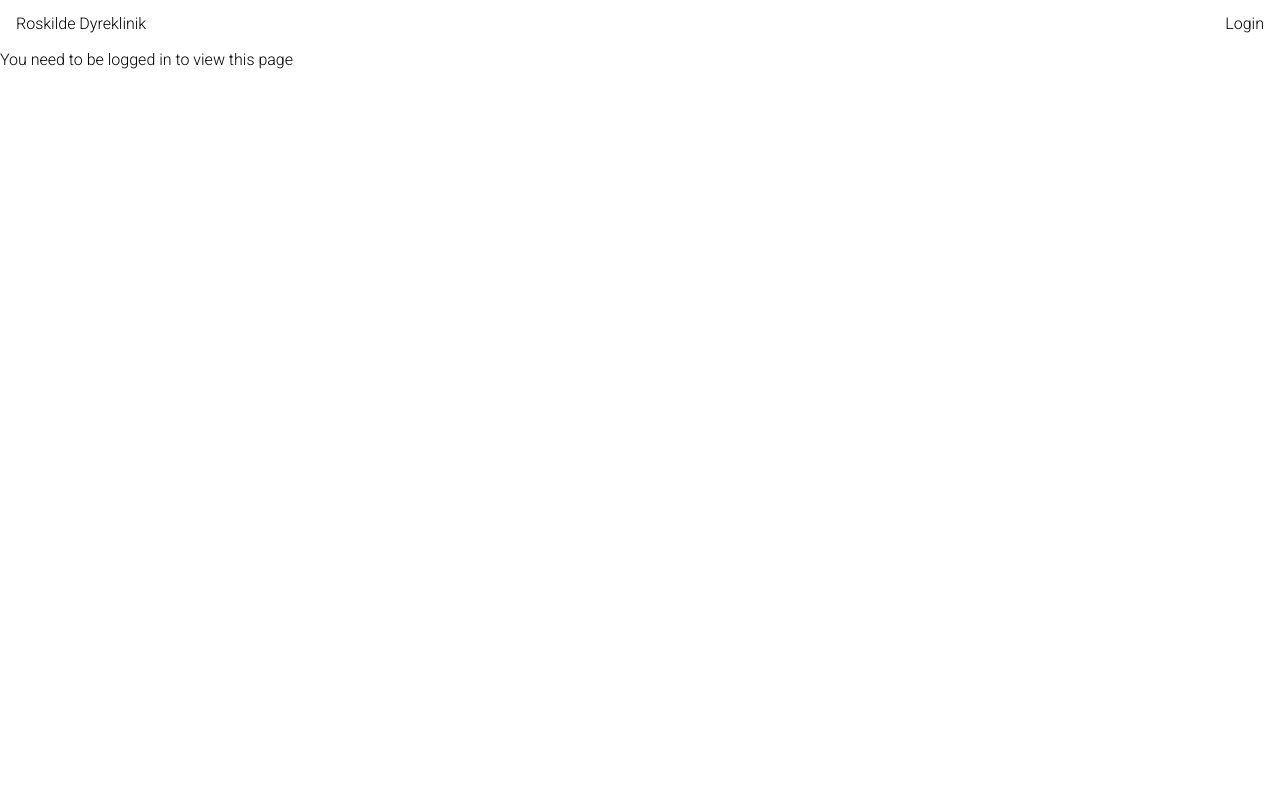
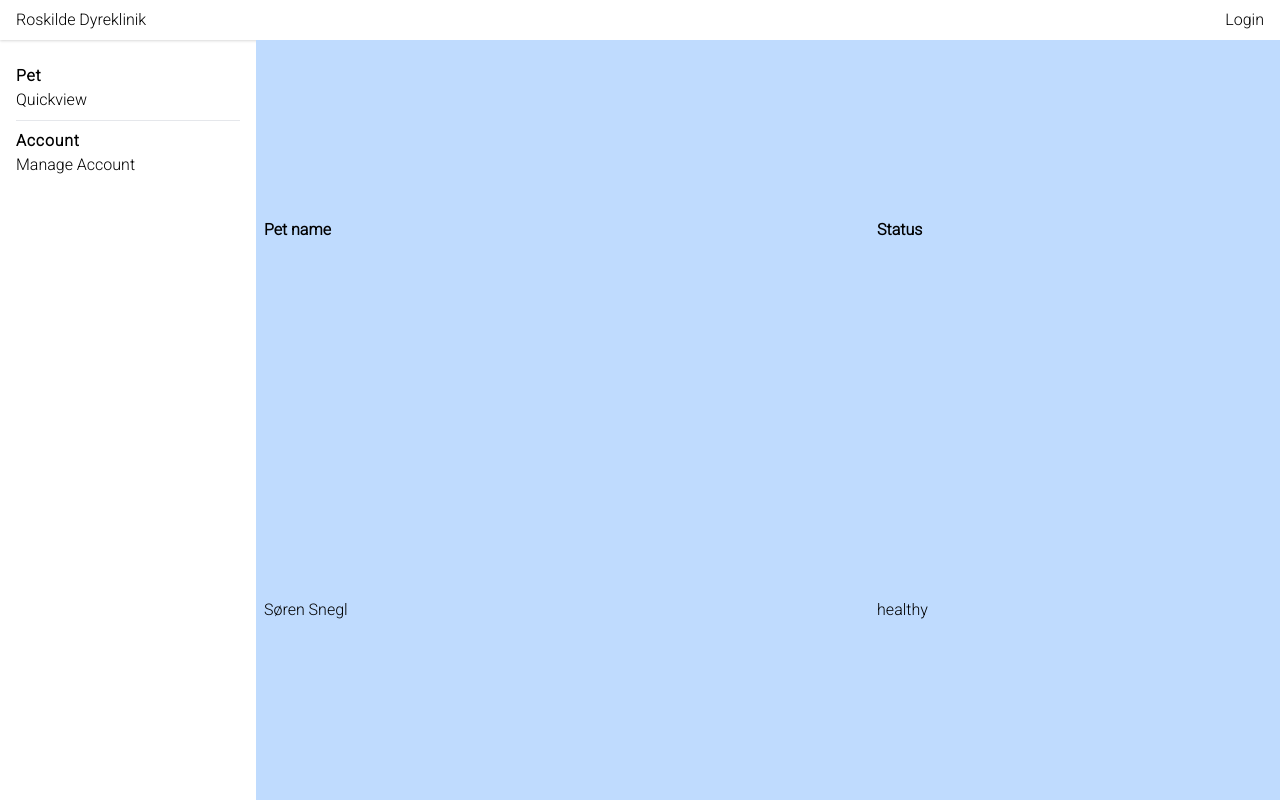
Before and after one commit to MathiasYde/Animal-Clinic, a React (Create React App) app: page /home in a window 1280 px wide. Built offline with nearby package versions, Linux system fonts and the light colour scheme; no server answers.

Commit message:
basic home quickview

```diff
--- a/package.json
+++ b/package.json
@@ -8,11 +8,13 @@
     "@testing-library/react": "^11.2.5",
     "@testing-library/user-event": "^12.8.3",
     "firebase": "^8.3.0",
+    "material-icons-react": "^1.0.4",
     "react": "^17.0.1",
     "react-dom": "^17.0.1",
     "react-firebase-hooks": "^3.0.2",
     "react-router-dom": "^5.2.0",
     "react-scripts": "4.0.3",
+    "sweetalert": "^2.1.2",
     "web-vitals": "^1.1.0"
   },
   "scripts": {
--- a/public/index.html
+++ b/public/index.html
@@ -32,9 +32,9 @@
   </style>
 </head>
 
-<body>
+<body style="height: 100vh; display: flex; flex-direction: column;">
   <noscript>You need to enable JavaScript to run this app.</noscript>
-  <div id="root"></div>
+  <div style="flex: 1; display: flex;" id="root"></div>
 </body>
 
 </html>
--- a/src/components/navbar.js
+++ b/src/components/navbar.js
@@ -15,7 +15,7 @@ export default function NavBar(props) {
   }
 
   return (
-    <nav className="flex flex-row items-center justify-between h-10 m-1 mx-4 bg-white">
+    <nav className="flex flex-row items-center justify-between h-10 p-1 px-4 bg-white shadow">
       <Link to="/">Roskilde Dyreklinik</Link>
 
       {
--- /dev/null
+++ b/src/components/petcard.js
@@ -0,0 +1,27 @@
+import React from "react"
+
+import MaterialIcon, { colorPalette } from 'material-icons-react';
+
+export default function PetCard(props) {
+
+  return (
+    <div className="flex flex-col flex-grow-0 flex-shrink-0 w-64 overflow-hidden bg-white rounded shadow h-96">
+      <div className="relative w-full h-32">
+        <img src={props.imagesource} alt={props.imagealt} />
+        <div className="absolute inset-x-0 bottom-0 flex items-center justify-center w-20 h-20 mx-auto transform translate-y-12 bg-white rounded-full shadow">
+          <MaterialIcon icon="check" size="large" color="#00ee00"/>
+        </div>
+      </div>
+      {/* <div className="flex items-center justify-center w-24 h-24 mx-auto transform -translate-y-12 bg-white rounded-full shadow">
+        <MaterialIcon icon="check" size="large" color="#00ee00"/>
+      </div> */}
+
+
+      <div className="flex flex-col items-center flex-1 p-4 mt-10">
+        <p className="text-xl font-bold">{props.name}</p>
+      </div>
+
+      <button className="p-2 m-2 bg-gray-200 rounded">See more</button>
+    </div>
+  )
+}
--- /dev/null
+++ b/src/components/sidemenu.js
@@ -0,0 +1,11 @@
+import React from "react"
+
+export default function SideMenu(props) {
+  return (
+    <section id="side-menu" className="flex flex-grow-0 flex-shrink-0 w-64 p-4">
+      <ul className="flex flex-col flex-1 divide-y">
+        {props.children}
+      </ul>
+    </section>
+  )
+}
--- /dev/null
+++ b/src/components/sidemenubutton.js
@@ -0,0 +1,11 @@
+import React from "react"
+
+import { Link } from "react-router-dom";
+
+export default function SideMenuButton(props) {
+  return (
+    <li>
+      <Link to={props.to}><p>{props.name}</p></Link>
+    </li>
+  )
+}
--- /dev/null
+++ b/src/components/sidemenugroup.js
@@ -0,0 +1,12 @@
+import React from "react"
+
+export default function SideMenuGroup(props) {
+  return (
+    <li className="py-2">
+      <p className="font-bold tracking-wider">{props.name}</p>
+      <ul>
+        {props.children}
+      </ul>
+    </li>
+  )
+}
--- a/src/pages/homepage.js
+++ b/src/pages/homepage.js
@@ -1,17 +1,52 @@
 import NavBar from "../components/navbar"
-import React from 'react';
+import React, { useEffect, useState } from 'react';
 
 import firebase from "firebase/app";
 import { useAuthState } from "react-firebase-hooks/auth"
 
+import SideMenuButton from "../components/sidemenubutton"
+import SideMenuGroup from "../components/sidemenugroup"
+import SideMenu from "../components/sidemenu"
+
+import { useDocumentData } from "react-firebase-hooks/firestore"
+
 export default function HomePage() {
-  const auth = firebase.auth();
-  const [user] = useAuthState(auth);
+  //TODO: Get list of pets for this user
+  // For now, assume this data comes from the database
+  const pets = [
+    {name: "Søren Snegl", status: "healthy"}
+  ]
 
   return (
-    <div>
-      <NavBar/>
-      {!user ? <p>You need to be logged in to view this page</p> : <p>i got you homie</p>}
+    <div className="flex flex-col flex-1">
+      <NavBar />
+      <div className="flex flex-row flex-1">
+        <SideMenu>
+          <SideMenuGroup name="Pet">
+            <SideMenuButton name="Quickview" to="/home/quickview/" />
+          </SideMenuGroup>
+          <SideMenuGroup name="Account">
+            <SideMenuButton name="Manage Account" to="/account" />
+          </SideMenuGroup>
+        </SideMenu>
+
+        <section className="flex flex-col flex-1 bg-red-400">
+          <table className="flex-1 p-4 bg-blue-200">
+              <tr className="text-left">
+                <th className="p-2">Pet name</th>
+                <th className="p-2">Status</th>
+              </tr>
+            {
+              pets && pets.map((pet, index) => {
+                return <tr>
+                  <td className="p-2">{pet.name}</td>
+                  <td className="p-2">{pet.status}</td>
+                </tr>
+              })
+            }
+          </table>
+        </section>
+      </div>
     </div>
   );
 }
--- a/src/pages/landingpage.js
+++ b/src/pages/landingpage.js
@@ -4,24 +4,24 @@ import CloseUpCatImage from "../images/closeup-cat.png"
 
 export default function LandingPage() {
   return (
-    <div className="flex flex-col">
+    <div className="flex flex-col flex-1">
       <NavBar></NavBar>
-      <section className="h-96 relative">
+      <section className="relative h-96">
 
-        <div className="absolute w-full sm:w-1/2 h-full bg-white opacity-20"></div>
-        <div className="absolute w-full sm:w-1/2 h-full p-4 flex flex-col justify-between">
+        <div className="absolute w-full h-full bg-white sm:w-1/2 opacity-20"></div>
+        <div className="absolute flex flex-col justify-between w-full h-full p-4 sm:w-1/2">
           <div className="text-md">
-            <p className="font-bold tracking-wide text-xl">Brug for hjælp?</p>
+            <p className="text-xl font-bold tracking-wide">Brug for hjælp?</p>
             <span>Hos Roskilde dyreklinik kan vi hjælpe dig og dit kæledyr</span>
             <span>med mange behandlinger for rimelige priser.</span>
           </div>
 
-          <a className="self-end font-bold text-xl" href="book-appointment">
+          <a className="self-end text-xl font-bold" href="book-appointment">
             Book aftale
           </a>
         </div>
 
-       <img className="object-cover h-full w-full" src={CloseUpCatImage} alt=""/>
+       <img className="object-cover w-full h-full" src={CloseUpCatImage} alt=""/>
       </section>
     </div>
   );
--- a/src/pages/login.js
+++ b/src/pages/login.js
@@ -2,39 +2,61 @@ import React from 'react';
 
 import NavBar from "../components/navbar";
 
+import swal from 'sweetalert';
 import firebase from "firebase/app";
 
 export default function LoginPage() {
+  const firestore = firebase.firestore();
+
+  let errormap = {
+    "auth/invalid-email": "Invalid Email",
+    "auth/wrong-password": "Wrong Password",
+    "auth/weak-password": "Weak Password"
+  }
+
+  const humanizeerror = (code) => {
+    return errormap[code] ? errormap[code] : code;
+  }
+
   const login = () => {
     const email = document.getElementById("email-field").value;
     const password = document.getElementById("password-field").value;
 
     firebase.auth().signInWithEmailAndPassword(email, password)
-      .then((credentials) => {
-        let user = credentials.user;
+      .then((_) => {
         window.location.href = "/home";
       })
       .catch((error) => {
-        alert(error.code, error.message);
+        swal(humanizeerror(error.code), error.message, "error");
       })
   }
 
   const signup = () => {
     const email = document.getElementById("email-field").value;
     const password = document.getElementById("password-field").value;
+    const name = document.getElementById("name-field").value;
 
     firebase.auth().createUserWithEmailAndPassword(email, password)
       .then((credentials) => {
-        let user = credentials.user;
-        window.location.href = "/home";
+        firestore.collection("accounts").doc(credentials.user.uid).set({
+          uid: credentials.user.uid,
+          pets: [],
+          name: name
+        })
+        .then((_) => {
+          window.location.href = "/home";
+        })
+        .catch((error) => {
+          swal(error.code, error.message, "error");
+        });
       })
       .catch((error) => {
-        alert(error.code, error.message);
+        swal(humanizeerror(error.code), error.message, "error");
       });
   }
 
   return (
-    <div className="flex flex-col h-screen">
+    <div className="flex flex-col flex-1">
       <NavBar />
       <section className="flex flex-col flex-1 w-64 mx-auto">
         <form className="flex flex-col p-4 rounded gap-y-2">
@@ -42,6 +64,9 @@ export default function LoginPage() {
           <input id="email-field" type="text" name="email" placeholder="email" />
           <label for="password">Password</label>
           <input id="password-field" type="password" name="password" placeholder="password" />
+          <p>Fill these in if you're signing up</p>
+          <label for="name">Name</label>
+          <input id="name-field" type="text" name="name" placeholder="name" />
         </form>
         <div className="flex flex-row p-2 justify-evenly">
           <button className="px-4 py-2 rounded bg-gray-50" onClick={login}>Sign in</button>
```
Also changed, not shown: 1 other file (tests, documents, lock files or other folders).
